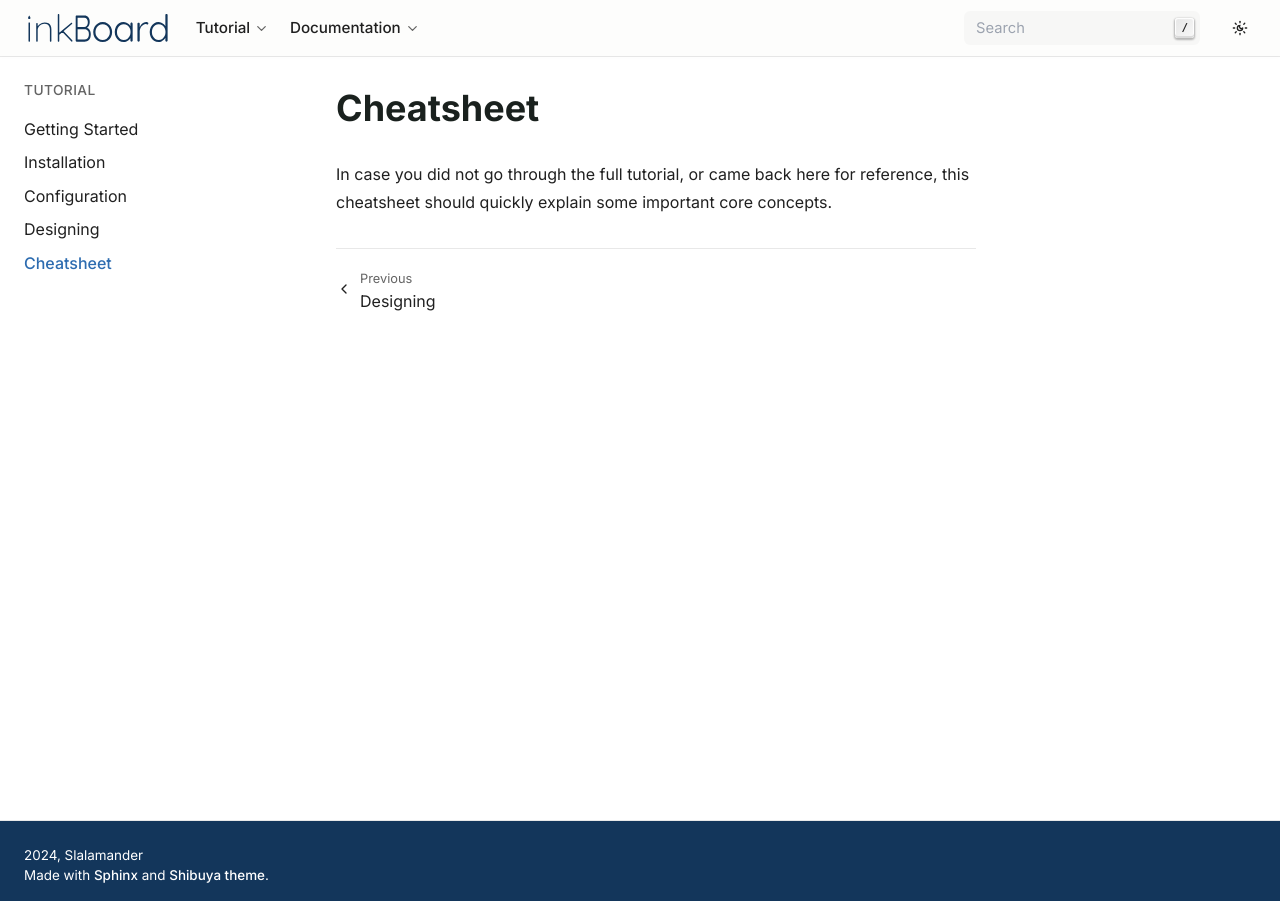
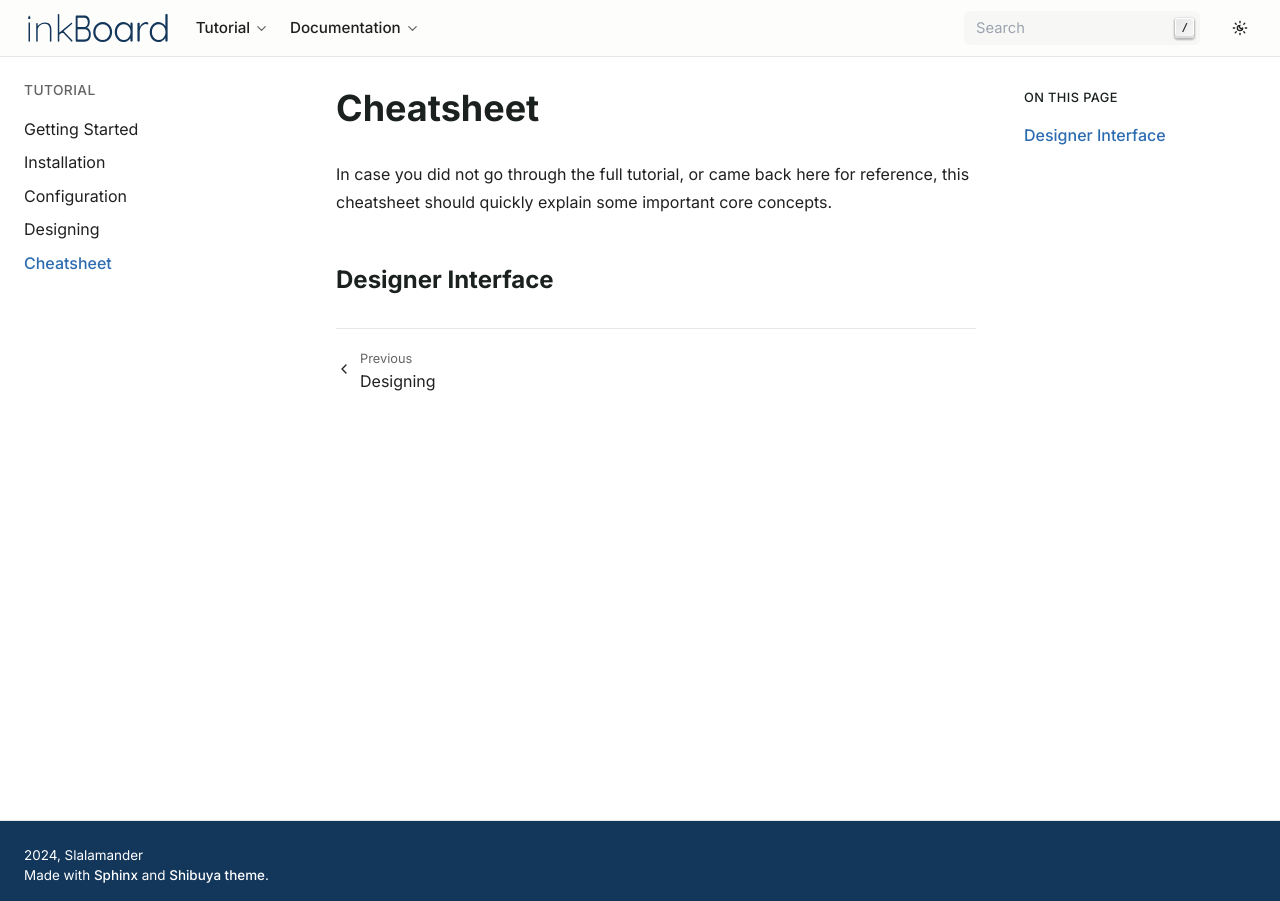
Before and after one commit to Slalamander/inkBoard-docs, a Sphinx documentation site: the page built from docs/source/tutorial/cheatsheet.rst, in a window 1280 px wide. Built offline with Sphinx 7.4.7, drawn with Linux system fonts in a browser that asks for light colours.

Commit message:
some comments

```diff
--- a/docs/source/tutorial/cheatsheet.rst
+++ b/docs/source/tutorial/cheatsheet.rst
@@ -1,7 +1,12 @@
+
+:description: A cheatsheet for important inkBoard concepts
 
 Cheatsheet
 ==========
 
 In case you did not go through the full tutorial, or came back here for reference, this cheatsheet should quickly explain some important core concepts.
 
-.. add: shorthand colors, duration stuff, dimensions
+.. add: shorthand colors, duration stuff, dimensions, available background_shapes
+
+Designer Interface
+-------------------
```
